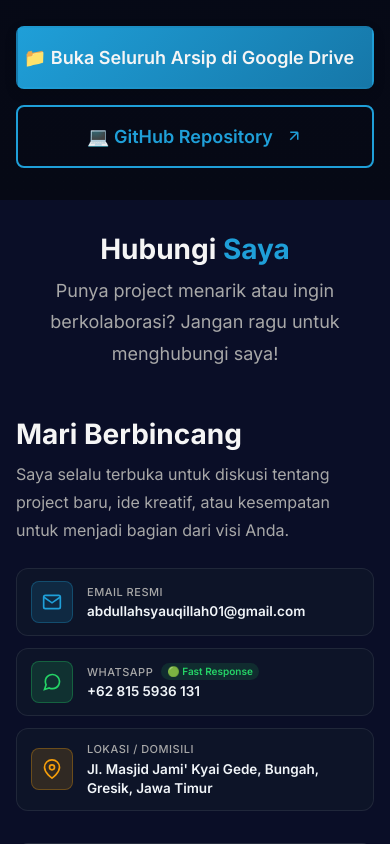
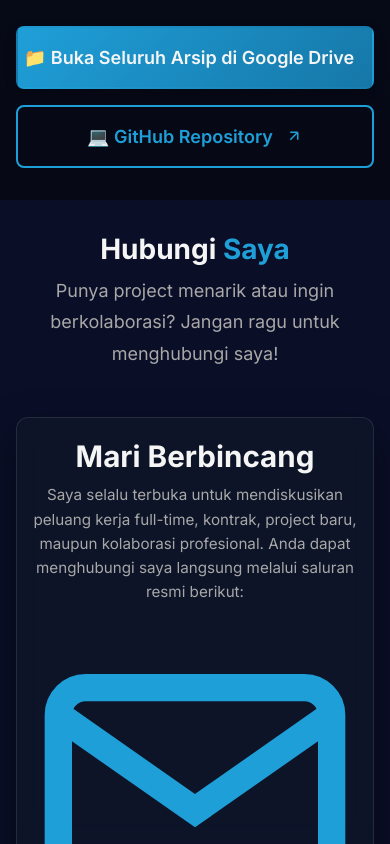
Before and after one commit to SyauQillah173/portofolio, a Vue app: page / in a window 390 px wide. Shown: the part 11156-12000 px from the top of the page. Built offline with nearby package versions, Linux system fonts and the light colour scheme; no server answers.

Commit message:
feat: remove contact form in favor of direct contact hub, and enable repeated stats animation on every scroll

```diff
--- a/src/App.vue
+++ b/src/App.vue
@@ -79,21 +79,18 @@
               </p>
             </div>
 
-            <!-- Contact Grid -->
-            <div class="contact-grid">
-              <!-- Contact Info -->
-              <div class="contact-info scroll-animate">
+            <!-- Contact Direct Hub (Direct Recruiter & Client Communication) -->
+            <div class="contact-hub-wrapper scroll-animate">
+              <div class="contact-info">
                 <h3 class="contact-heading">Mari Berbincang</h3>
                 <p class="contact-text">
-                  Saya selalu terbuka untuk diskusi tentang project baru, ide
-                  kreatif, atau kesempatan untuk menjadi bagian dari visi Anda.
+                  Saya selalu terbuka untuk mendiskusikan peluang kerja full-time, kontrak, project baru, maupun kolaborasi profesional. Anda dapat menghubungi saya langsung melalui saluran resmi berikut:
                 </p>
 
                 <div class="contact-items">
                   <!-- Email Card -->
-                  <!-- Email Card -->
                   <a
-                    :href="`mailto:${profile.email || 'abdullahsyauqillah01@gmail.com'}`"
+                    :href="`mailto:${profile.email || 'abdullahsyauqillah01@gmail.com'}?subject=Peluang%20Kerja%20/%20Kolaborasi%20Proyek`"
                     class="contact-card"
                     :title="`Kirim Email ke ${profile.name || 'Abdullah Syauqillah'}`"
                   >
@@ -163,76 +160,32 @@
                     </div>
                   </a>
                 </div>
-              </div>
 
-              <!-- Contact Form -->
-              <div class="contact-form-wrapper scroll-animate delay-200">
-                <form class="contact-form" @submit.prevent="handleSubmit">
-                  <div class="form-group">
-                    <label for="name" class="form-label">Nama Lengkap</label>
-                    <input
-                      type="text"
-                      id="name"
-                      v-model="formData.name"
-                      class="form-input"
-                      placeholder="Masukkan nama Anda"
-                      required
-                    />
-                  </div>
-
-                  <div class="form-group">
-                    <label for="email" class="form-label">Email</label>
-                    <input
-                      type="email"
-                      id="email"
-                      v-model="formData.email"
-                      class="form-input"
-                      placeholder="Masukkan email Anda"
-                      required
-                    />
-                  </div>
-
-                  <div class="form-group">
-                    <label for="message" class="form-label">Pesan</label>
-                    <textarea
-                      id="message"
-                      v-model="formData.message"
-                      class="form-textarea"
-                      placeholder="Ceritakan tentang project Anda..."
-                      rows="5"
-                      required
-                    ></textarea>
-                  </div>
-
-                  <button
-                    type="submit"
-                    class="btn btn-primary btn-lg btn-full"
-                    :disabled="isSubmitting"
+                <!-- Quick Direct Action Buttons -->
+                <div class="contact-quick-actions">
+                  <a
+                    :href="whatsappUrl"
+                    target="_blank"
+                    rel="noopener noreferrer"
+                    class="btn btn-primary btn-lg quick-action-btn quick-action-wa"
                   >
-                    <span v-if="!isSubmitting">Kirim Pesan</span>
-                    <span v-else class="btn-loading-text">
-                      <span class="spinner spinner-sm"></span>
-                      Mengirim...
-                    </span>
-                  </button>
+                    <svg viewBox="0 0 24 24" fill="none" stroke="currentColor" stroke-width="2" class="quick-btn-icon">
+                      <path d="M21 11.5a8.38 8.38 0 0 1-.9 3.8 8.5 8.5 0 0 1-7.6 4.7 8.38 8.38 0 0 1-3.8-.9L3 21l1.9-5.7a8.38 8.38 0 0 1-.9-3.8 8.5 8.5 0 0 1 4.7-7.6 8.38 8.38 0 0 1 3.8-.9h.5a8.48 8.48 0 0 1 8 8v.5z"/>
+                    </svg>
+                    <span>Hubungi via WhatsApp</span>
+                  </a>
 
                   <a
-                    href="https://wa.me/628155936131?text=Halo%20Mas%20Syauqillah,%20saya%20melihat%20portofolio%20Anda%20dan%20tertarik%20untuk%20berkolaborasi"
-                    target="_blank"
-                    rel="noopener noreferrer"
-                    class="btn btn-secondary btn-lg btn-full btn-wa-quick"
+                    :href="`mailto:${profile.email || 'abdullahsyauqillah01@gmail.com'}?subject=Peluang%20Kerja%20/%20Kolaborasi%20Proyek`"
+                    class="btn btn-secondary btn-lg quick-action-btn quick-action-mail"
                   >
-                    <span>💬 Hubungi via WhatsApp</span>
+                    <svg viewBox="0 0 24 24" fill="none" stroke="currentColor" stroke-width="2" class="quick-btn-icon">
+                      <path d="M4 4h16c1.1 0 2 .9 2 2v12c0 1.1-.9 2-2 2H4c-1.1 0-2-.9-2-2V6c0-1.1.9-2 2-2z"/>
+                      <polyline points="22,6 12,13 2,6"/>
+                    </svg>
+                    <span>Kirim Email Langsung</span>
                   </a>
-
-                  <!-- Success Message -->
-                  <Transition name="fade">
-                    <div v-if="showSuccess" class="form-success">
-                      ✓ Pesan berhasil dikirim! Saya akan segera menghubungi
-                      Anda.
-                    </div>
-                  </Transition>
-                </form>
+                </div>
               </div>
             </div>
           </div>
@@ -364,16 +317,18 @@ const stats = reactive([
 
 // Ref for stats element
 const statsRef = ref(null);
-let hasAnimatedStats = false;
 let isAnimatingStats = false;
+let statsAnimFrame = null;
 
 /**
  * Animate counting for stats smoothly from startVal to target values
  */
 const animateStats = (initial = true) => {
-  if (isAnimatingStats) return;
+  if (statsAnimFrame) {
+    cancelAnimationFrame(statsAnimFrame);
+    statsAnimFrame = null;
+  }
   isAnimatingStats = true;
-  hasAnimatedStats = true;
 
   const targets = dynamicStatsData.value;
   const startValues = stats.map((s) => (initial ? 0 : s.currentValue));
@@ -383,10 +338,13 @@ const animateStats = (initial = true) => {
       stats[idx].value = d.targetValue;
       stats[idx].icon = d.icon;
       stats[idx].label = d.label;
+      if (initial) {
+        stats[idx].currentValue = 0;
+      }
     }
   });
 
-  const duration = initial ? 1800 : 800; // 1.8s initial, 0.8s on live update
+  const duration = initial ? 1400 : 700; // 1.4s smooth energetic count up
   const startTime = performance.now();
 
   const step = (now) => {
@@ -401,73 +359,29 @@ const animateStats = (initial = true) => {
     });
 
     if (progress < 1) {
-      requestAnimationFrame(step);
+      statsAnimFrame = requestAnimationFrame(step);
     } else {
       stats.forEach((stat) => {
         stat.currentValue = stat.value;
       });
       isAnimatingStats = false;
+      statsAnimFrame = null;
     }
   };
 
-  requestAnimationFrame(step);
+  statsAnimFrame = requestAnimationFrame(step);
 };
 
 // Re-sync stats dynamically whenever user adds/edits skills, works, or experiences in Admin CMS
 watch(
   dynamicStatsData,
   (newStats) => {
-    if (hasAnimatedStats && !isAnimatingStats) {
+    if (!isAnimatingStats) {
       animateStats(false);
-    } else if (!hasAnimatedStats) {
-      newStats.forEach((d, idx) => {
-        if (stats[idx]) {
-          stats[idx].value = d.targetValue;
-          stats[idx].icon = d.icon;
-          stats[idx].label = d.label;
-        }
-      });
     }
   },
   { deep: true }
 );
-
-// Form data
-const formData = ref({
-  name: "",
-  email: "",
-  message: "",
-});
-
-// Form state
-const isSubmitting = ref(false);
-const showSuccess = ref(false);
-
-/**
- * Handle form submission
- */
-const handleSubmit = async () => {
-  isSubmitting.value = true;
-
-  // Simulate form submission (replace with actual API call)
-  await new Promise((resolve) => setTimeout(resolve, 1500));
-
-  // Show success message
-  showSuccess.value = true;
-  isSubmitting.value = false;
-
-  // Reset form
-  formData.value = {
-    name: "",
-    email: "",
-    message: "",
-  };
-
-  // Hide success message after 5 seconds
-  setTimeout(() => {
-    showSuccess.value = false;
-  }, 5000);
-};
 
 // Setup scroll animations
 const { observeAll } = useScrollAnimation({
@@ -486,18 +400,32 @@ onMounted(() => {
     observeAll(elements);
   }, 100);
 
-  // Setup intersection observer for stats animation
+  // Setup intersection observer for stats animation to trigger on EVERY scroll into view
   if (typeof IntersectionObserver !== "undefined") {
+    let isCurrentlyVisible = false;
     const observer = new IntersectionObserver(
       (entries) => {
         entries.forEach((entry) => {
-          if (entry.isIntersecting && !hasAnimatedStats) {
-            animateStats();
-            observer.disconnect();
+          if (entry.isIntersecting) {
+            if (!isCurrentlyVisible) {
+              isCurrentlyVisible = true;
+              animateStats(true);
+            }
+          } else {
+            // When user scrolls away from stats, reset so next time it scrolls into view it animates again!
+            isCurrentlyVisible = false;
+            if (statsAnimFrame) {
+              cancelAnimationFrame(statsAnimFrame);
+              statsAnimFrame = null;
+            }
+            isAnimatingStats = false;
+            stats.forEach((s) => {
+              s.currentValue = 0;
+            });
           }
         });
       },
-      { threshold: 0.05, rootMargin: "0px 0px 200px 0px" }
+      { threshold: 0.15 }
     );
 
     setTimeout(() => {
@@ -505,15 +433,8 @@ onMounted(() => {
       if (statsElement) {
         observer.observe(statsElement);
       }
-    }, 80);
+    }, 100);
   }
-
-  // Safety fallback: if not triggered yet after 800ms, start count-up automatically
-  setTimeout(() => {
-    if (!hasAnimatedStats) {
-      animateStats();
-    }
-  }, 800);
 });
 
 onUnmounted(() => {
@@ -704,13 +625,17 @@ onUnmounted(() => {
   background: var(--color-bg-dark);
 }
 
-.contact-grid {
-  display: grid;
-  grid-template-columns: 1.05fr 1fr;
-  gap: var(--space-xl);
-  max-width: 1040px;
+/* Contact Direct Hub */
+.contact-hub-wrapper {
+  max-width: 680px;
   margin: 0 auto;
-  align-items: start;
+  background: rgba(15, 23, 42, 0.7);
+  border: 1px solid rgba(255, 255, 255, 0.1);
+  border-radius: 20px;
+  padding: 2.5rem 2rem;
+  box-shadow: 0 16px 40px rgba(0, 0, 0, 0.4);
+  backdrop-filter: blur(12px);
+  -webkit-backdrop-filter: blur(12px);
 }
 
 .contact-info {
@@ -719,232 +644,73 @@ onUnmounted(() => {
 }
 
 .contact-heading {
-  font-size: var(--font-size-2xl);
-  font-weight: var(--font-weight-bold);
+  font-size: 1.85rem;
+  font-weight: 700;
   color: var(--color-text-light);
-  margin-bottom: var(--space-sm);
+  margin-bottom: 0.5rem;
+  text-align: center;
 }
 
 .contact-text {
   color: var(--color-text-muted);
-  line-height: var(--line-height-relaxed);
-  margin-bottom: var(--space-lg);
-  font-size: var(--font-size-base);
+  line-height: 1.6;
+  margin-bottom: 1.75rem;
+  font-size: 0.95rem;
+  text-align: center;
+  max-width: 580px;
+  margin-left: auto;
+  margin-right: auto;
 }
 
 .contact-items {
   display: flex;
   flex-direction: column;
-  gap: 12px;
+  gap: 14px;
 }
 
-/* Contact Cards (Mobile-friendly touch cards) */
-.contact-card {
+.contact-quick-actions {
   display: flex;
-  align-items: center;
-  gap: 14px;
-  background: rgba(15, 23, 42, 0.75);
-  backdrop-filter: blur(8px);
-  -webkit-backdrop-filter: blur(8px);
-  border: 1px solid rgba(255, 255, 255, 0.08);
-  border-radius: var(--radius-lg);
-  padding: 14px 16px;
-  text-decoration: none;
-  transition: all var(--transition-fast);
-  color: var(--color-text-light);
-  box-sizing: border-box;
-  width: 100%;
+  gap: 12px;
+  margin-top: 1.75rem;
+  flex-wrap: wrap;
 }
 
-.contact-card:hover {
-  transform: translateY(-2px);
-  border-color: rgba(31, 159, 216, 0.4);
-  background: rgba(15, 23, 42, 0.95);
-  box-shadow: 0 8px 24px rgba(0, 0, 0, 0.4), 0 0 20px rgba(31, 159, 216, 0.12);
-}
-
-.contact-card-wa:hover {
-  border-color: rgba(37, 211, 102, 0.5);
-  box-shadow: 0 8px 24px rgba(0, 0, 0, 0.4), 0 0 20px rgba(37, 211, 102, 0.15);
-}
-
-.contact-card-icon {
-  width: 42px;
-  height: 42px;
-  border-radius: var(--radius-md);
+.quick-action-btn {
+  flex: 1;
+  min-width: 240px;
   display: flex;
   align-items: center;
   justify-content: center;
-  flex-shrink: 0;
-  background: rgba(255, 255, 255, 0.05);
-  border: 1px solid rgba(255, 255, 255, 0.1);
-  color: var(--color-primary);
+  gap: 8px;
+  font-size: 0.95rem;
+  font-weight: 600;
+  padding: 13px 20px;
+  border-radius: var(--radius-md);
+  text-decoration: none;
+  transition: all 0.25s ease;
 }
 
-.contact-card-icon svg {
-  width: 20px;
-  height: 20px;
+.quick-btn-icon {
+  width: 18px;
+  height: 18px;
+  flex-shrink: 0;
 }
 
-.icon-wa {
-  background: rgba(37, 211, 102, 0.15);
-  border-color: rgba(37, 211, 102, 0.3);
-  color: #25D366;
+.quick-action-wa {
+  background: #25D366;
+  border-color: #25D366;
+  color: #ffffff;
 }
 
-.icon-email {
-  background: rgba(31, 159, 216, 0.15);
-  border-color: rgba(31, 159, 216, 0.3);
-  color: #1F9FD8;
+.quick-action-wa:hover {
+  background: #20BA5A;
+  border-color: #20BA5A;
+  box-shadow: 0 6px 20px rgba(37, 211, 102, 0.4);
+  transform: translateY(-2px);
 }
 
-.icon-loc {
-  background: rgba(245, 158, 11, 0.15);
-  border-color: rgba(245, 158, 11, 0.3);
-  color: #F59E0B;
-}
-
-.contact-card-body {
-  flex: 1;
-  min-width: 0;
-  display: flex;
-  flex-direction: column;
-  gap: 2px;
-}
-
-.label-row {
-  display: flex;
-  align-items: center;
-  gap: 8px;
-}
-
-.contact-card-label {
-  font-size: 11px;
-  font-weight: 500;
-  color: var(--color-text-muted);
-  text-transform: uppercase;
-  letter-spacing: 0.5px;
-}
-
-.online-pill {
-  font-size: 10px;
-  font-weight: 600;
-  color: #25D366;
-  background: rgba(37, 211, 102, 0.12);
-  padding: 1px 6px;
-  border-radius: var(--radius-full);
-}
-
-.contact-card-val {
-  font-size: 13.5px;
-  font-weight: 600;
-  color: #F1F5F9;
-  word-break: break-word;
-  overflow-wrap: anywhere;
-  line-height: 1.4;
-}
-
-.contact-card-action {
-  display: flex;
-  align-items: center;
-  gap: 4px;
-  font-size: 12px;
-  font-weight: 600;
-  color: var(--color-primary);
-  flex-shrink: 0;
-  opacity: 0.8;
-  transition: transform var(--transition-fast);
-}
-
-.contact-card:hover .contact-card-action {
-  opacity: 1;
-  transform: translateX(3px);
-}
-
-/* Contact Form */
-.contact-form-wrapper {
-  background: var(--color-bg-card);
-  border: 1px solid rgba(255, 255, 255, 0.1);
-  border-radius: var(--radius-lg);
-  padding: var(--space-xl);
-}
-
-.form-group {
-  margin-bottom: var(--space-lg);
-}
-
-.form-label {
-  display: block;
-  margin-bottom: var(--space-sm);
-  font-size: var(--font-size-sm);
-  font-weight: var(--font-weight-medium);
-  color: var(--color-text-light);
-}
-
-.form-input,
-.form-textarea {
-  width: 100%;
-  padding: var(--space-md);
-  font-family: var(--font-family-base);
-  font-size: var(--font-size-base);
-  color: var(--color-text-light);
-  background: rgba(15, 23, 42, 0.8);
-  border: 1px solid rgba(255, 255, 255, 0.1);
-  border-radius: var(--radius-md);
-  transition: all var(--transition-normal);
-  outline: none;
-}
-
-.form-input:focus,
-.form-textarea:focus {
-  border-color: var(--color-primary);
-  box-shadow: 0 0 0 3px rgba(31, 159, 216, 0.2);
-}
-
-.form-input::placeholder,
-.form-textarea::placeholder {
-  color: var(--color-text-muted);
-}
-
-.form-textarea {
-  min-height: 120px;
-  resize: vertical;
-}
-
-.btn-loading-text {
-  display: flex;
-  align-items: center;
-  justify-content: center;
-  gap: var(--space-sm);
-}
-
-.btn-wa-quick {
-  margin-top: var(--space-md);
-  background: rgba(37, 211, 102, 0.15);
-  color: #25D366;
-  border: 1px solid rgba(37, 211, 102, 0.35);
-  display: flex;
-  align-items: center;
-  justify-content: center;
-  text-decoration: none;
-}
-
-.btn-wa-quick:hover {
-  background: #25D366;
-  color: #ffffff;
-  border-color: #25D366;
-  box-shadow: 0 4px 16px rgba(37, 211, 102, 0.35);
-}
-
-.form-success {
-  margin-top: var(--space-md);
-  padding: var(--space-md);
-  background: rgba(16, 185, 129, 0.15);
-  border: 1px solid rgba(16, 185, 129, 0.3);
-  border-radius: var(--radius-md);
-  color: var(--color-success);
-  text-align: center;
-  font-size: var(--font-size-sm);
+.quick-action-mail:hover {
+  transform: translateY(-2px);
 }
 
 /* Scroll animation states - Always visible to guarantee NO blank text on fast scroll */
@@ -1075,40 +841,18 @@ onUnmounted(() => {
     line-height: 1.3 !important;
   }
 
-  .contact-grid {
-    grid-template-columns: 1fr;
-    gap: var(--space-xl);
-    width: 100%;
-    max-width: 100%;
-  }
-
-  .contact-info {
-    padding-right: 0;
-    text-align: left;
-  }
-
-  .contact-card {
-    padding: 12px 14px;
-  }
-
-  .contact-card-action {
-    display: none;
-  }
-
-  .contact-form-wrapper {
-    padding: 20px 16px;
+  .contact-hub-wrapper {
+    padding: 20px 14px;
     border-radius: var(--radius-lg);
   }
 
-  .form-input,
-  .form-textarea {
-    font-size: 16px !important;
-    padding: 12px 14px;
+  .contact-quick-actions {
+    flex-direction: column;
   }
 
-  .btn-wa-quick {
-    font-size: 14px;
-    padding: 12px 14px;
+  .quick-action-btn {
+    width: 100%;
+    min-width: 0;
   }
 }
 
```
